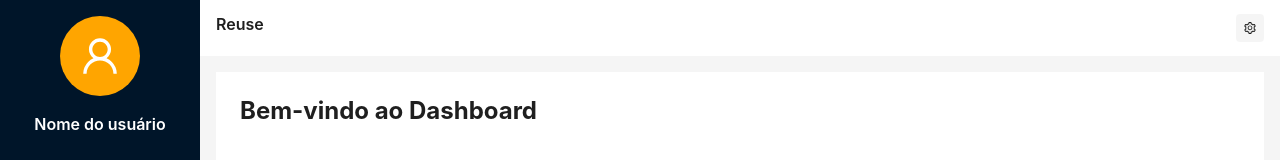
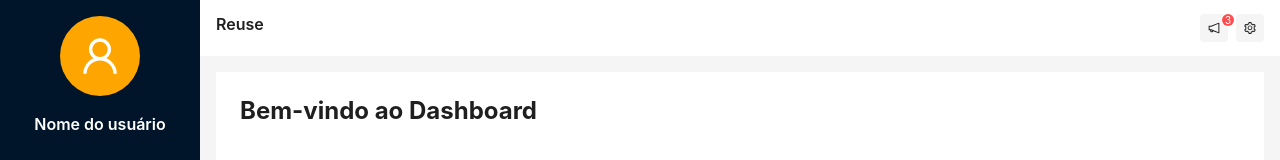
Before and after one commit to phtoselli/FIAP-Reuse, a Next.js app: page /dashboard in a window 1280 px wide. Shown: the top 160 px of the page. Built offline with nearby package versions, Linux system fonts and the light colour scheme.

Commit message:
add notification

```diff
--- a/src/app/dashboard/layout.tsx
+++ b/src/app/dashboard/layout.tsx
@@ -1,130 +1,23 @@
 "use client";
 
-import {
-  Avatar,
-  Button,
-  Flex,
-  Layout,
-  Menu,
-  Space,
-  Tooltip,
-  Typography,
-} from "antd";
-import { usePathname, useRouter } from "next/navigation";
-import {
-  DashboardOutlined,
-  TeamOutlined,
-  FileTextOutlined,
-  TagsOutlined,
-  BarChartOutlined,
-  FolderOpenOutlined,
-  UserOutlined,
-  SettingOutlined,
-} from "@ant-design/icons";
-import React, { useState } from "react";
-import type { MenuProps } from "antd";
-import { Routes } from "@/types/routes";
+import React from "react";
 
-const { Header, Sider, Content } = Layout;
+import { Layout } from "antd";
+import Header from "@/components/Header";
+import Sider from "@/components/Sider";
 
-const menuItems: MenuProps["items"] = [
-  {
-    key: Routes.DASHBOARD,
-    icon: <DashboardOutlined />,
-    label: "Dashboard",
-  },
-  {
-    key: Routes.USERS,
-    icon: <TeamOutlined />,
-    label: "Gestão de Usuários",
-  },
-  {
-    key: Routes.POSTS,
-    icon: <FileTextOutlined />,
-    label: "Publicações",
-  },
-  {
-    key: Routes.TAGS,
-    icon: <TagsOutlined />,
-    label: "Tags",
-  },
-  {
-    key: Routes.REPORTS,
-    icon: <BarChartOutlined />,
-    label: "Relatórios",
-  },
-  {
-    key: Routes.CATEGORIES,
-    icon: <FolderOpenOutlined />,
-    label: "Categorias",
-  },
-];
+const { Content } = Layout;
 
 export default function DashboardLayout({
   children,
 }: {
   children: React.ReactNode;
 }) {
-  const router = useRouter();
-  const pathname = usePathname();
-
-  const [collapsed, setCollapsed] = useState<boolean>(false);
-
-  const changeRoute = (route: string) => {
-    router.push(route);
-  };
-
   return (
     <Layout style={{ minHeight: "100vh" }}>
-      <Sider collapsible collapsed={collapsed} onCollapse={setCollapsed}>
-        <Flex
-          vertical
-          align="center"
-          justify="center"
-          gap={16}
-          style={{ padding: "16px 0px" }}
-        >
-          <Avatar
-            size={collapsed ? 40 : 80}
-            icon={<UserOutlined />}
-            style={{ backgroundColor: "orange" }}
-          />
-          {!collapsed && (
-            <Typography.Title level={4} style={{ color: "white" }}>
-              Nome do usuário
-            </Typography.Title>
-          )}
-        </Flex>
-
-        <Menu
-          theme="dark"
-          mode="inline"
-          selectedKeys={[pathname]}
-          onClick={(e) => changeRoute(e.key)}
-          items={menuItems}
-        />
-      </Sider>
+      <Sider />
       <Layout>
-        <Header style={{ background: "#fff", padding: "0 16px" }}>
-          <Flex
-            align="center"
-            justify="space-between"
-            style={{ width: "100%", height: "100%" }}
-          >
-            <Typography.Title level={4}>Reuse</Typography.Title>
-
-            <Space>
-              <Tooltip title="Configurações">
-                <Button
-                  color="default"
-                  variant="filled"
-                  icon={<SettingOutlined />}
-                  onClick={() => changeRoute("/dashboard/settings")}
-                />
-              </Tooltip>
-            </Space>
-          </Flex>
-        </Header>
+        <Header />
         <Content style={{ margin: "16px", background: "#fff", padding: 24 }}>
           {children}
         </Content>
--- /dev/null
+++ b/src/components/Header/index.tsx
@@ -0,0 +1,74 @@
+"use client";
+
+import { useRouter } from "next/navigation";
+
+import {
+  Badge,
+  Button,
+  Dropdown,
+  Flex,
+  Layout,
+  Space,
+  Tooltip,
+  Typography,
+} from "antd";
+import { NotificationOutlined, SettingOutlined } from "@ant-design/icons";
+import { useState } from "react";
+
+export default function Header() {
+  const router = useRouter();
+
+  const [notifications] = useState([
+    { key: "1", label: "Nova mensagem recebida" },
+    { key: "2", label: "Atualização disponível" },
+    { key: "3", label: "Backup concluído" },
+  ]);
+
+  const changeRoute = (route: string) => {
+    router.push(route);
+  };
+
+  return (
+    <Layout.Header style={{ background: "#fff", padding: "0 16px" }}>
+      <Flex
+        align="center"
+        justify="space-between"
+        style={{ width: "100%", height: "100%" }}
+      >
+        <Typography.Title level={4}>Reuse</Typography.Title>
+
+        <Space size={8}>
+          <Tooltip title="Notificações">
+            <Dropdown
+              menu={{ items: notifications }}
+              placement="bottomRight"
+              trigger={["click"]}
+            >
+              <Badge
+                count={notifications.length}
+                overflowCount={99}
+                size="small"
+                offset={[0, 6]}
+              >
+                <Button
+                  color="default"
+                  variant="filled"
+                  icon={<NotificationOutlined />}
+                />
+              </Badge>
+            </Dropdown>
+          </Tooltip>
+
+          <Tooltip title="Configurações">
+            <Button
+              color="default"
+              variant="filled"
+              icon={<SettingOutlined />}
+              onClick={() => changeRoute("/dashboard/settings")}
+            />
+          </Tooltip>
+        </Space>
+      </Flex>
+    </Layout.Header>
+  );
+}
--- /dev/null
+++ b/src/components/Sider/index.tsx
@@ -0,0 +1,91 @@
+"use client";
+
+import { Avatar, Flex, Layout, Menu, Typography } from "antd";
+import { usePathname, useRouter } from "next/navigation";
+import {
+  DashboardOutlined,
+  TeamOutlined,
+  FileTextOutlined,
+  TagsOutlined,
+  BarChartOutlined,
+  FolderOpenOutlined,
+  UserOutlined,
+} from "@ant-design/icons";
+import React, { useState } from "react";
+import type { MenuProps } from "antd";
+import { Routes } from "@/types/routes";
+
+const menuItems: MenuProps["items"] = [
+  {
+    key: Routes.DASHBOARD,
+    icon: <DashboardOutlined />,
+    label: "Dashboard",
+  },
+  {
+    key: Routes.USERS,
+    icon: <TeamOutlined />,
+    label: "Gestão de Usuários",
+  },
+  {
+    key: Routes.POSTS,
+    icon: <FileTextOutlined />,
+    label: "Publicações",
+  },
+  {
+    key: Routes.TAGS,
+    icon: <TagsOutlined />,
+    label: "Tags",
+  },
+  {
+    key: Routes.REPORTS,
+    icon: <BarChartOutlined />,
+    label: "Relatórios",
+  },
+  {
+    key: Routes.CATEGORIES,
+    icon: <FolderOpenOutlined />,
+    label: "Categorias",
+  },
+];
+
+export default function Sider() {
+  const router = useRouter();
+  const pathname = usePathname();
+
+  const [collapsed, setCollapsed] = useState<boolean>(false);
+
+  const changeRoute = (route: string) => {
+    router.push(route);
+  };
+
+  return (
+    <Layout.Sider collapsible collapsed={collapsed} onCollapse={setCollapsed}>
+      <Flex
+        vertical
+        align="center"
+        justify="center"
+        gap={16}
+        style={{ padding: "16px 0px" }}
+      >
+        <Avatar
+          size={collapsed ? 40 : 80}
+          icon={<UserOutlined />}
+          style={{ backgroundColor: "orange" }}
+        />
+        {!collapsed && (
+          <Typography.Title level={4} style={{ color: "white" }}>
+            Nome do usuário
+          </Typography.Title>
+        )}
+      </Flex>
+
+      <Menu
+        theme="dark"
+        mode="inline"
+        selectedKeys={[pathname]}
+        onClick={(e) => changeRoute(e.key)}
+        items={menuItems}
+      />
+    </Layout.Sider>
+  );
+}
```
